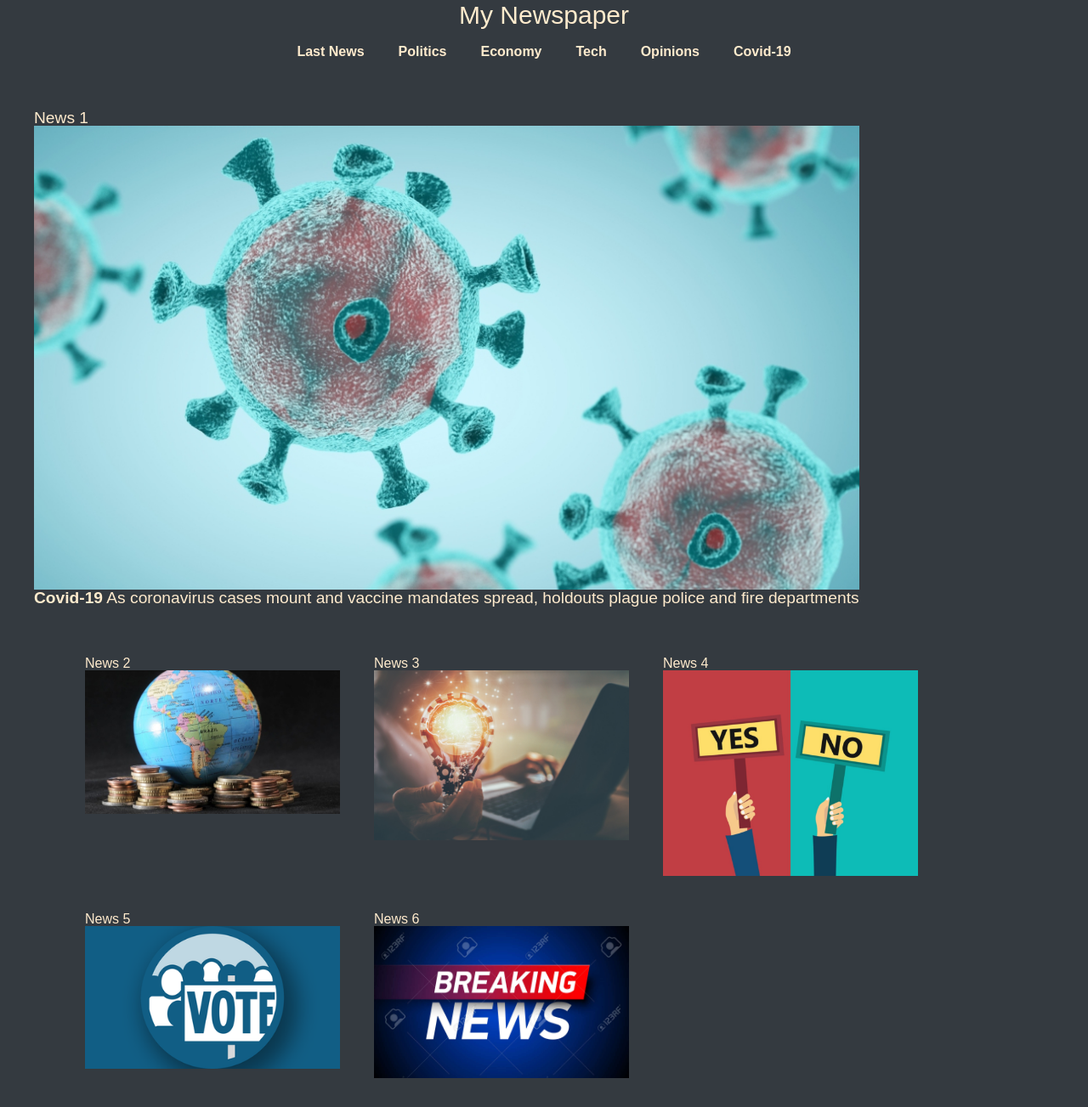
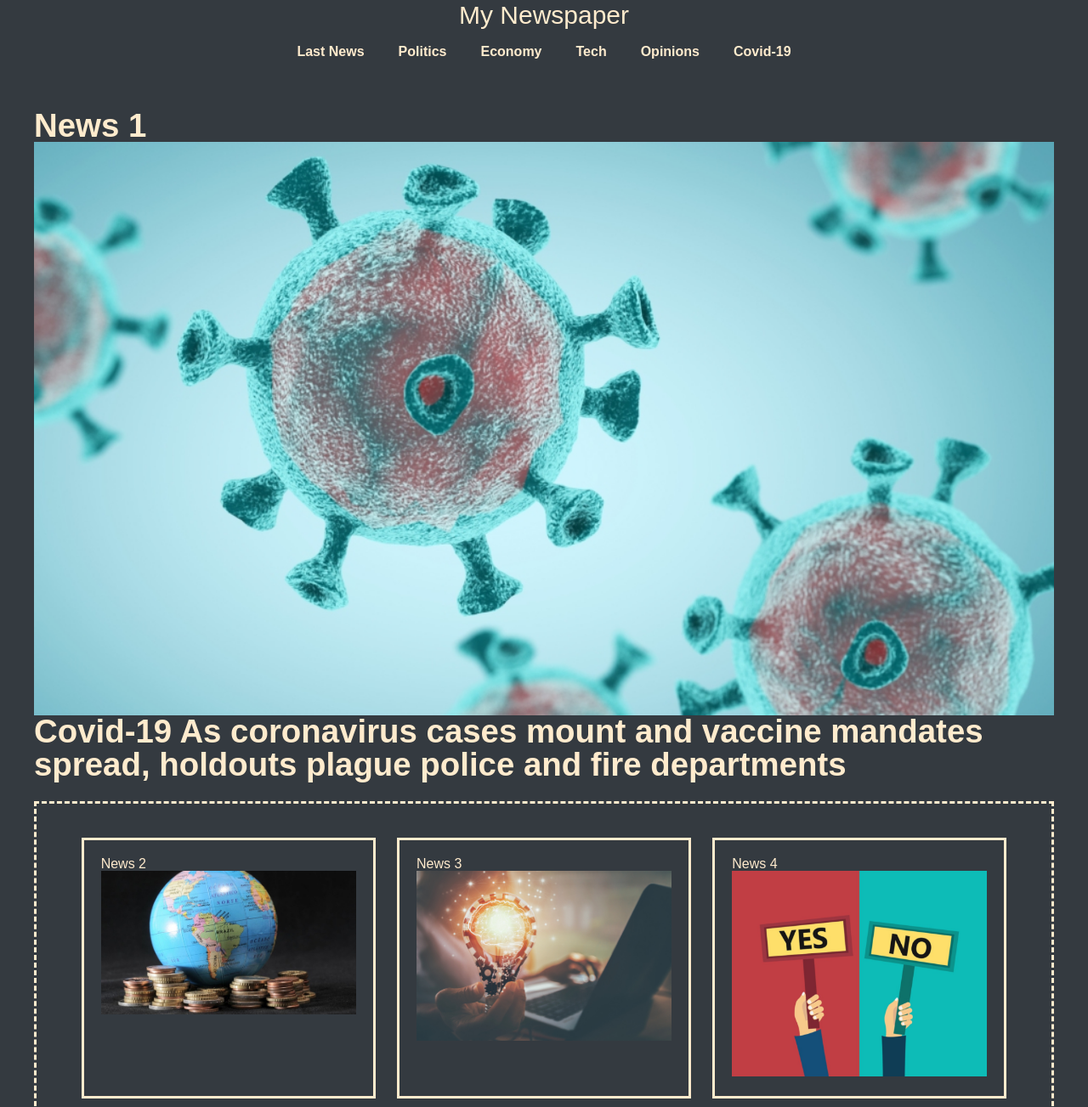
Before and after one commit to elowenst/Week3, a plain HTML site: page week-03.html in a window 1280 px wide. Shown: the part 17-1320 px from the top of the page at 85% size. Drawn offline with Linux system fonts and the light colour scheme.

Commit message:
fixed flexbox main section

```diff
--- a/styles.css
+++ b/styles.css
@@ -65,7 +65,8 @@ nav img{
     display: flex;
     flex-direction: column;
     justify-content: space-between;
-    font-size: larger;
+    font-size:3vw;
+    font-weight: bolder;
 }
 
 .main-img{
@@ -85,6 +86,17 @@ nav img{
   flex-wrap: wrap;
   flex-direction: row;
   align-content: center;
+  border-color: blanchedalmond;
+  border:dashed;
+  margin-top: 2%;
+  justify-content: space-around;
+}
+
+.other-news ul li{
+    border:solid;
+    margin-bottom: 5%;
+    align-items: stretch;
+
 }
 .other-news img{
     width: 300px;
--- a/week-03.html
+++ b/week-03.html
@@ -39,7 +39,7 @@
     </nav>
     <main class="showcase">
       <div class="news-1">
-        <h2>News 1</h2>
+        <h2><a href="./week-03.html">News 1</a></h2>
         <img class="main-img" src="./images/covid.jpg" alt="covid" />
         <p>
           <a href="/week-03.html">Covid-19</a> As coronavirus cases mount and
```
